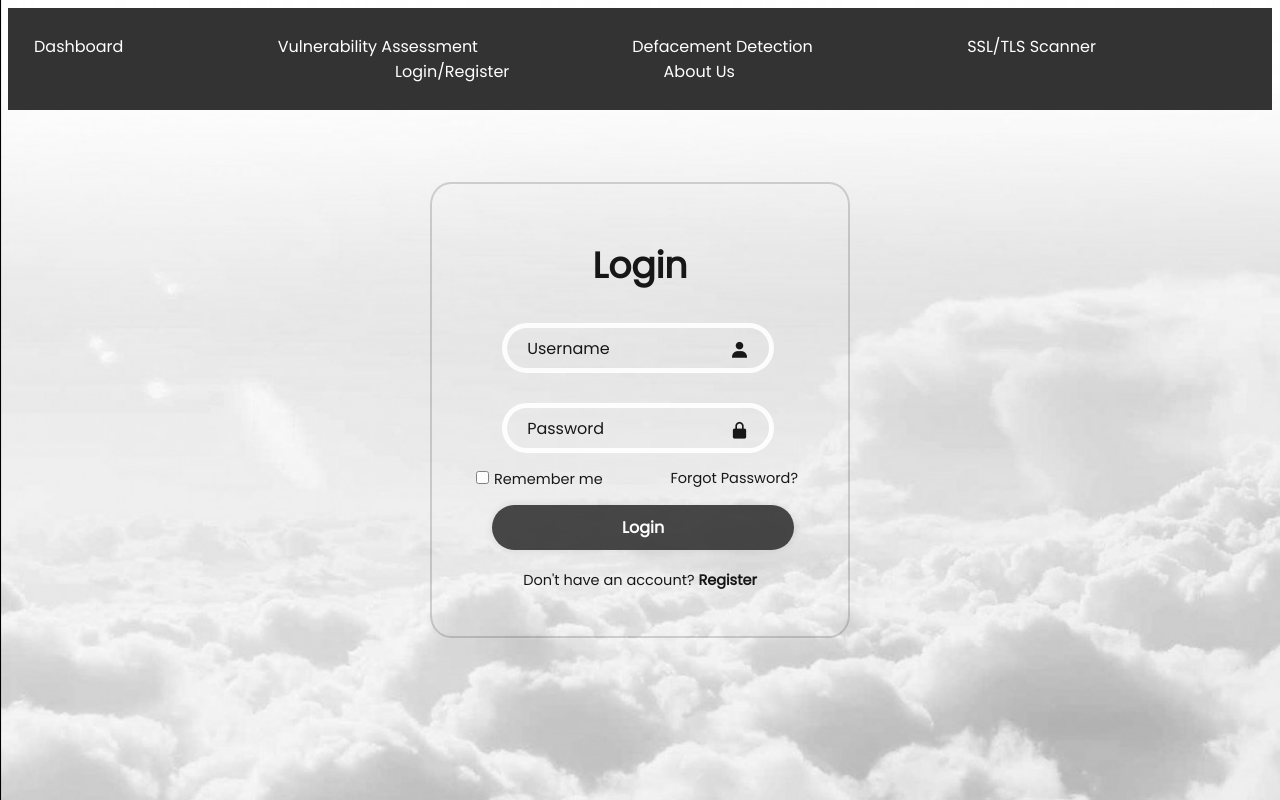
After one commit to frndlyFACE/VADD_System, a Flask app: page /login in a window 1280 px wide. The commit adds this page. Run offline with Flask 3, Linux system fonts and the light colour scheme.

Commit message:
Login Frontend added

```diff
--- a/main.py
+++ b/main.py
@@ -1,5 +1,6 @@
 from flask import Flask, render_template, url_for, request, redirect, jsonify, send_file
 from flask_sqlalchemy import SQLAlchemy
+from flask_login import LoginManager, UserMixin, login_user, login_required, logout_user, current_user
 from datetime import datetime
 import subprocess
 import time
@@ -45,6 +46,14 @@ with app.app_context():
 @app.route('/')
 def dashboard():
     return render_template('dashboard.html')
+
+@app.route('/login')
+def login():
+    return render_template('login.html')
+
+@app.route('/register')
+def register():
+    return render_template('register.html')
 
 @app.route('/VA', methods=['POST', 'GET'])
 def VA():
--- /dev/null
+++ b/static/css/login.css
@@ -0,0 +1,110 @@
+.container {
+    display: flex;
+    justify-content: center;
+    align-items: center;
+    min-height: 75vh;
+}
+
+.wrapper {
+    width: 420px;
+    /* background-color: #333333; */
+    background: transparent;
+    border: 2px solid rgba(0, 0, 0, 0.171);
+    opacity: 0.9;
+    color: #000000;
+    border-radius: 5%;
+    padding: 30px 40px;
+}
+
+.wrapper h1 {
+    font-size: 36px;
+    text-align: center;
+}
+
+.wrapper .input-box {
+    position: relative;
+    width: 90%;
+    height: 50px;
+    margin: 30px 0;
+    text-align: center;
+    margin-left: 15px;
+}
+
+.input-box input {
+    width: 90%;
+    height: 100%;
+    background: transparent;
+    border: none;
+    outline: none;
+    border: 5px solid rgba(255, 255, 255, 0.986);
+    border-radius: 40px;
+    font-size: 16px;
+    color: #000000;
+    padding: 20px 45px 20px 20px;
+}
+
+.input-box input::placeholder {
+    color: #000000;
+}
+
+.input-box i {
+    position: absolute;
+    right: 30px;
+    top: 33%;
+    transform: translate(-50%);
+    font-size: 20px;
+}
+
+.wrapper .remember-forgot {
+    display: flex;
+    justify-content: space-between;
+    font-size: 14.5px;
+    margin: -15px 0 15px;
+}
+
+.remember-forgot label input {
+    accent-color: #000000;
+    margin-right: 5px;
+
+}
+
+.remember-forgot a {
+    color: #000000;
+    text-decoration: none;
+    margin-right: 10px;
+}
+
+.remember-forgot a:hover {
+    text-decoration: underline;
+}
+
+.wrapper .btn {
+    width: 90%;
+    height: 45px;
+    background: #333;
+    border: none;
+    outline: none;
+    border-radius: 40px;
+    box-shadow: 0 0 10px rgba(0,0,0,.1);
+    cursor: pointer;
+    font-size: 16px;
+    margin-left: 20px;
+    font-weight: 600;
+    color: #fff;
+}
+
+.wrapper .register-link {
+    font-size: 14.5px;
+    text-align: center;
+    margin-top: 20px;
+}
+
+.register-link a {
+    color: #000000;
+    text-decoration: none;
+    font-weight: 600;
+}
+
+.register-link a:hover {
+    text-decoration: underline;
+}
--- a/static/css/main.css
+++ b/static/css/main.css
@@ -20,7 +20,7 @@ nav ul {
 
 nav ul li {
     display: inline;
-    margin-right: 200px; /* Reduce margin for better spacing */
+    margin-right: 150px; /* Reduce margin for better spacing */
 }
 
 nav ul li a {
--- a/templates/base.html
+++ b/templates/base.html
@@ -24,6 +24,7 @@
                 <li><a href="/VA">Vulnerability Assessment</a></li>
                 <li><a href="/Defacement">Defacement Detection</a></li>
                 <li><a href="/sslscan">SSL/TLS Scanner</a></li>
+                <li><a href="/login">Login/Register</a></li>
                 <li><a href="/about-us">About Us</a></li>
             </ul>
         </nav>
--- /dev/null
+++ b/templates/login.html
@@ -0,0 +1,37 @@
+{% extends 'base.html' %}
+
+{% block head %}
+<title>VADD System - Login</title>
+<link rel="stylesheet" href="{{url_for('static', filename='css/login.css')}}">
+<link href='https://unpkg.com/boxicons@2.1.4/css/boxicons.min.css' rel='stylesheet'>
+{% endblock %}
+
+{% block body %}
+<div class="container">
+<div class="wrapper">
+    <form action="">
+        <h1>Login</h1>
+        <div class="input-box">
+            <input type="text" placeholder="Username" required>
+            <i class='bx bxs-user'></i>
+        </div>
+        <div class="input-box">
+            <input type="password" placeholder="Password" required>
+            <i class='bx bxs-lock-alt' ></i>
+        </div>
+
+        <div class="remember-forgot">
+            <label><input type="checkbox">Remember me</label>
+            <a href="#">Forgot Password?</a>
+        </div>
+
+        <button type="submit" class="btn">Login</button>
+
+        <div class="register-link">
+            <p>Don't have an account? <a href="#">Register</a></p>
+        </div>
+    </form>
+</div>
+</div>
+
+{% endblock %}
```
Also changed, not shown: templates/register.html (added, +9 -0 lines).
